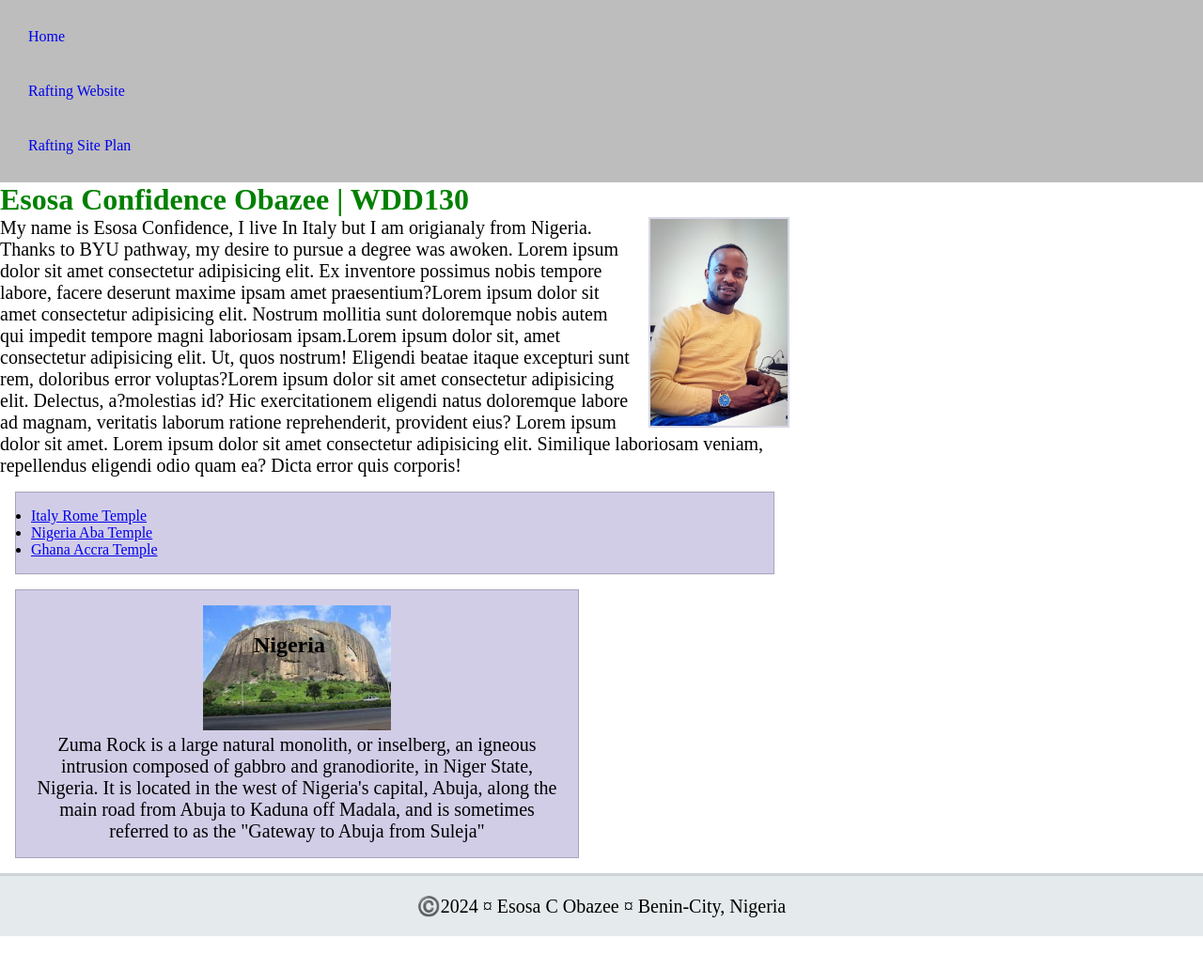
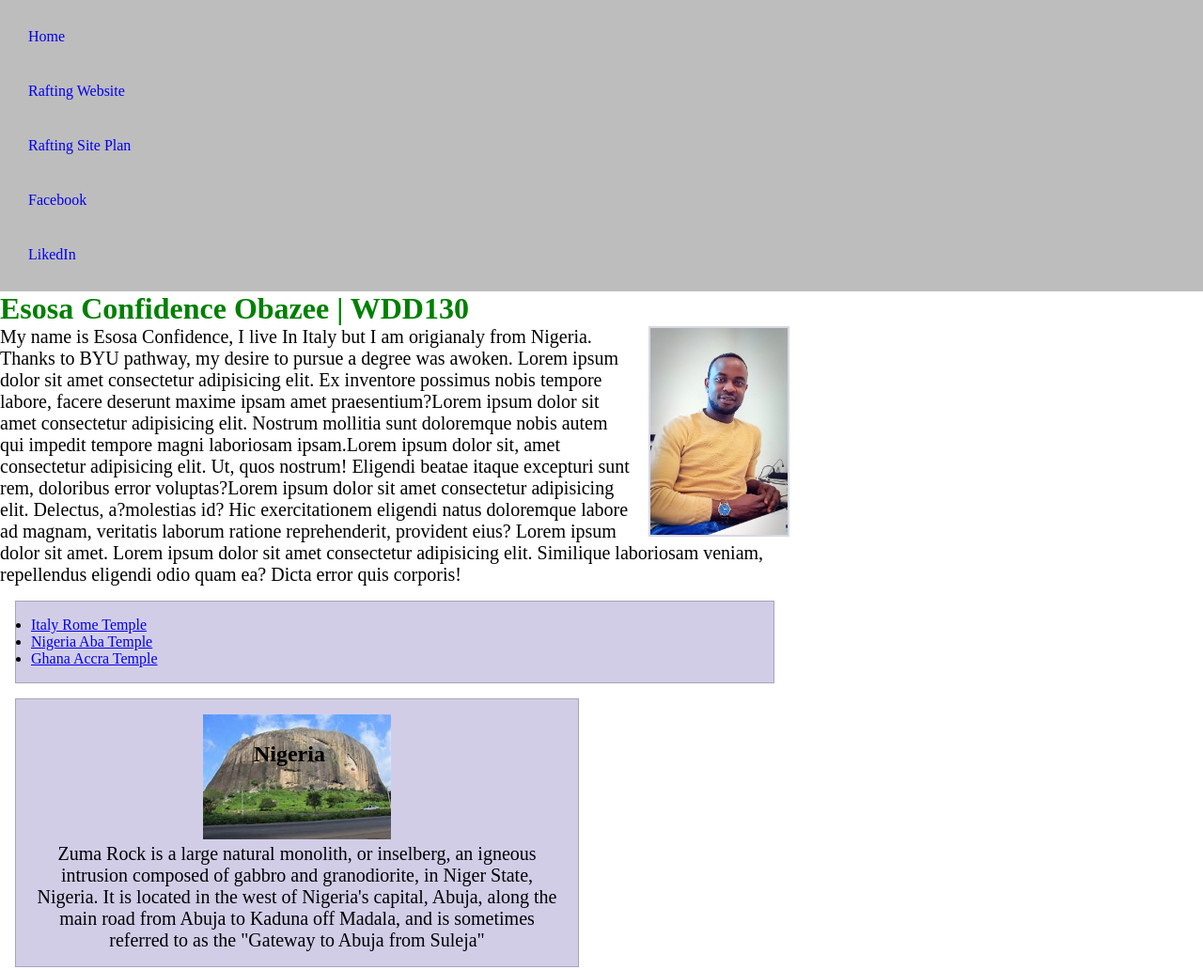
Before and after one commit to ObazeeC/wdd130, a plain HTML site: page index.html in a window 1280 px wide. Shown: the top 1032 px of the page at 94% size. Before the commit the page ends 996 px from the top, so only its background shows below. Drawn offline with Linux system fonts and the light colour scheme.

Commit message:
social media

```diff
--- a/index.html
+++ b/index.html
@@ -15,6 +15,9 @@
             <a href="#">Home</a>
             <a href="wwr/">Rafting Website</a>
             <a href="wwr/site-plan-rafting.html">Rafting Site Plan</a>
+            <a href="https://www.facebook.com/obazeeconfidence.ese">Facebook</a>
+            <a href="www.linkedin.com/in/esosa-c-obazee-09537023a">LikedIn</a>
+
         </nav>
     </header>
     <main>
```
